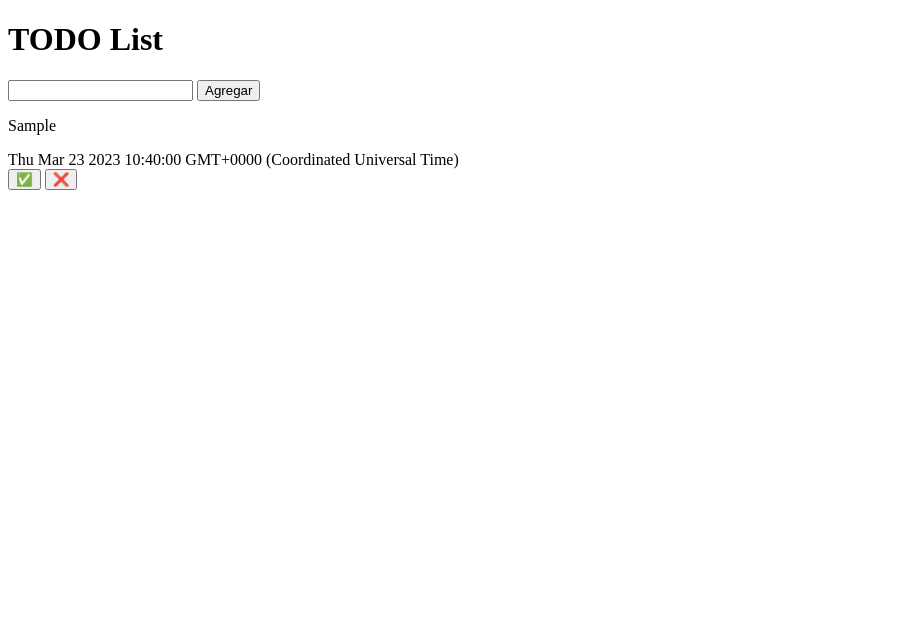
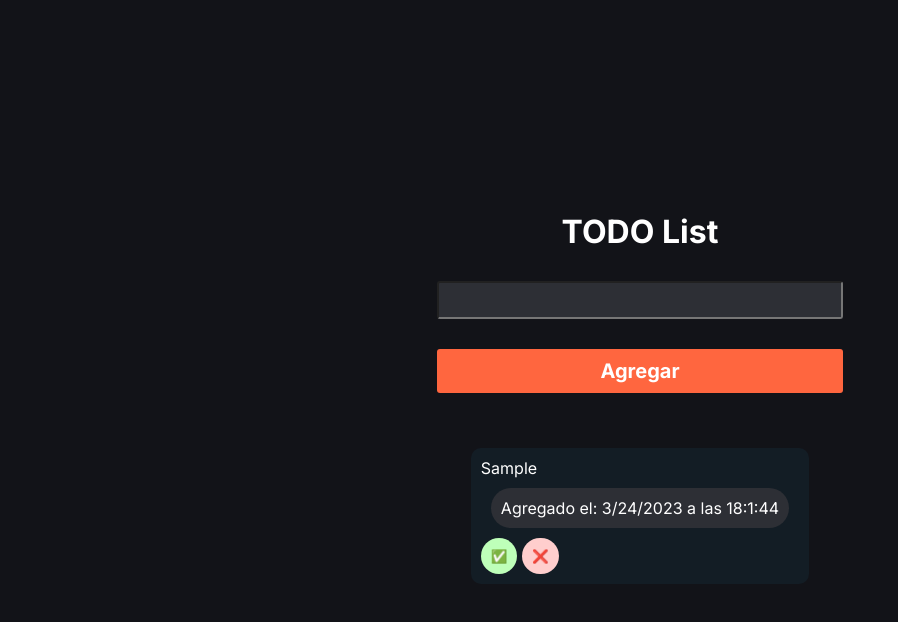
Before and after one commit to IAPA2309/TP02-EFSI-TODOLIST, a plain HTML site: page index.html in a window 1280 px wide. Both pictures are taken after typing "Sample" into the empty fields and a click on the input "Agregar". Shown: the whole page, without its empty margins (0-898 px from the left). Drawn offline with Linux system fonts and the light colour scheme.

```diff
--- a/app.js
+++ b/app.js
@@ -15,14 +15,13 @@
         id: Date.now(),
         descripcion: tareaInput.value.trim(),
         estado: false,
-        date: new Date('March 23, 2023 10:40:00')
+        date: new Date(),
+        dateCompleted: null,
     } // Creo el objecto tarea
 
     tareas = [...tareas, objTarea]; // Agrego los datos anteriores y el nuevo objeto tarea
 
     form.reset();
-
-    console.log(tareas);
 
     actualizarHtml();
 })
@@ -45,7 +44,9 @@
         // Recorro la lista y cuando encuentro el objecto cambio su estado
         tareas.map(item => {
             if(item.id === tareaID){
-                return item.estado = !item.estado;
+                item.dateCompleted === null ? item.dateCompleted = new Date() : item.dateCompleted = null;
+                item.estado = !item.estado;
+                return
             }else{
                 return item;
             }
@@ -58,6 +59,8 @@
 function actualizarHtml(){
     tareasDiv.innerHTML = ''; // Reinicio el contenido del div, para que no se dupliquen las tareas
 
+    console.log(tareas);
+
     if(tareas.length < 1){
         const msj = document.createElement("h5");
         msj.textContent = "~ No hay ningun objetivo agregado 🤔~";
@@ -69,16 +72,19 @@
         itemTarea.classList.add("item-tarea");
 
         itemTarea.innerHTML = `
-        <span>
             ${
               item.estado
                 ? `<p class="scs-task"> ${item.descripcion}</p>`
                 : `<p> ${item.descripcion}</p>`
             }
-        </span>
-        <span>${item.date}</span>
+        <p class="date">Agregado el: ${item.date.toLocaleDateString()} a las ${item.date.getHours()}:${item.date.getMinutes()}:${item.date.getSeconds()}</p>
+        ${
+          item.dateCompleted === null
+            ? ""
+            : `<p class="date">Completado el: ${item.dateCompleted.toLocaleDateString()} a las ${item.dateCompleted.getHours()}:${item.dateCompleted.getMinutes()}:${item.dateCompleted.getSeconds()}</p>`
+        }
         <div class="botones">
-            <button data-id="${item.id}" class="scs-btn">✅</button>
+            <button type="checkbox" data-id="${item.id}" class="scs-btn">✅</button>
             <button data-id="${item.id}" class="dlt-btn">❌</button>
         </div>
         `;
--- a/index.html
+++ b/index.html
@@ -4,20 +4,25 @@
     <meta charset="UTF-8">
     <meta http-equiv="X-UA-Compatible" content="IE=edge">
     <meta name="viewport" content="width=device-width, initial-scale=1.0">
+    <link rel="preconnect" href="https://fonts.googleapis.com">
+    <link rel="preconnect" href="https://fonts.gstatic.com" crossorigin>
+    <link href="https://fonts.googleapis.com/css2?family=Inter:wght@100;200;300;400;500;700;900&display=swap" rel="stylesheet">
     <link rel="stylesheet" href="style.css">
     <title>TP02 - TODO</title>
 </head>
 <body>
     <div class="container">
-        <h1>TODO List</h1>
 
-        <form id="formulario">
-            <input type="text" id="tarea">
-            <input type="submit" value="Agregar">
+        <div class="container">
+            <h1>TODO List</h1>
+            <form id="formulario">
+                <input type="text" id="tarea" autocomplete="off">
+                <input type="submit" value="Agregar" class="btn">
 
-        </form>
-        <div class="tareas-container" id="tareas-container">
-            <h5>~ No hay ningun objetivo agregado 🤔~</h5>
+            </form>
+            <div class="tareas-container" id="tareas-container">
+                <h3>No hay ningun objetivo agregado...</h3>
+            </div>
         </div>
 
     </div>
--- a/style.css
+++ b/style.css
@@ -1,3 +1,80 @@
+* {
+    font-family: 'Inter', sans-serif;
+    margin: 0;
+    padding: 0;
+}
+
+body {
+    background-color: #121318;
+    color: white;
+}
+
+.container{
+    display: flex;
+    justify-content: center;
+    align-items: center;
+    flex-direction: column;
+    min-height: 100vh;
+    gap: 30px;
+}
+
 .scs-task{
     text-decoration: line-through;
 }
+
+input {
+    width: 100%;
+    padding: 5px;
+    margin-bottom: 20px;
+    font-size: 20px;
+    font-weight: bold;
+    background-color: #2d2f35;
+    border-radius: 3px;
+    color: white;
+    box-sizing: border-box;
+
+}
+
+.btn {
+    background-color: #ff663f;
+    color: white;
+    margin-top: 10px;
+    font-weight: 700;
+    padding: 10px;
+    border: none;
+    border-radius: 3px;
+    cursor: pointer;
+}
+
+.btn:hover {
+    color: white;
+    box-shadow: 0 0 10px 0 #ff663f;
+}
+
+.date{
+    background-color: #2d2f35;
+    border-radius: 20px;
+    padding: 10px;
+    margin: 10px;
+}
+
+.item-tarea{
+    padding: 10px;
+    margin: 5px;
+    background-color: rgb(19, 29, 37);
+    border-radius: 10px;
+}
+
+.scs-btn{
+    display: inline;
+    background-color: rgb(190, 255, 185);
+    border: none;
+    padding: 10px;
+    border-radius: 50px;
+}
+.dlt-btn{
+    background-color: rgb(255, 206, 205);
+    border: none;
+    padding: 10px;
+    border-radius: 50px;
+}
```
